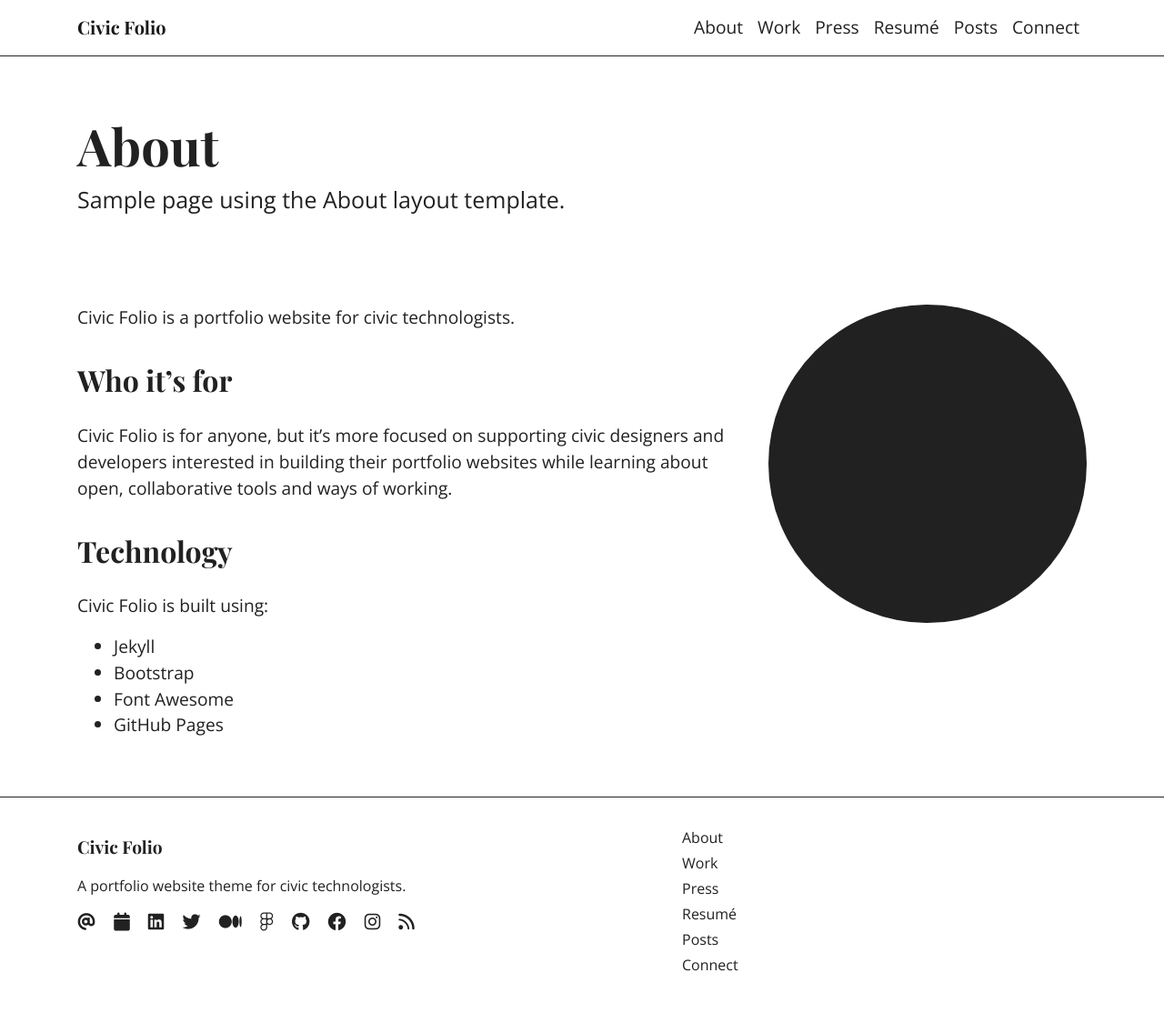
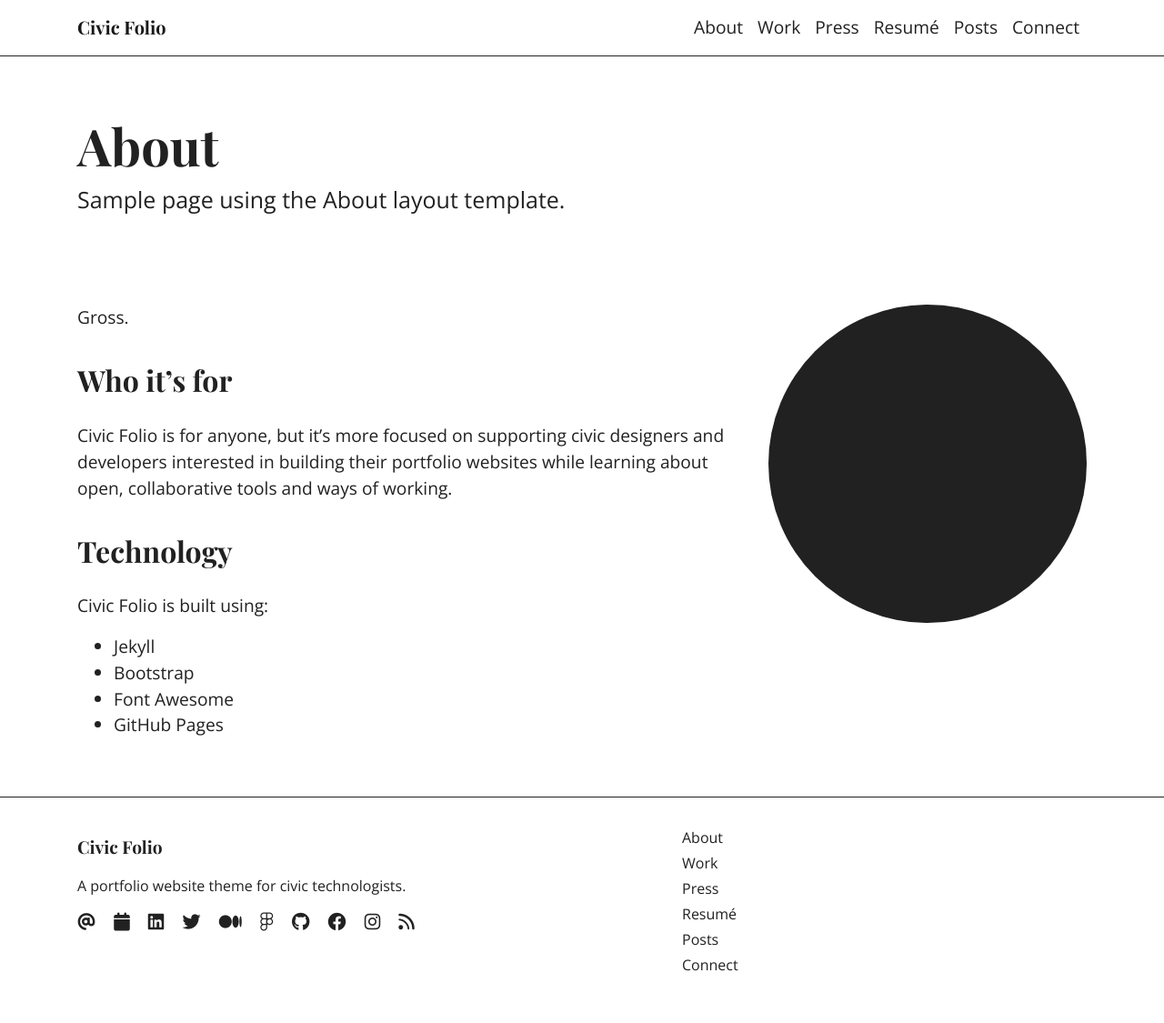
Before and after one commit to nnamd/nnamd.github.io, a Jekyll site: the page built from _pages/about.md, in a window 1280 px wide. Shown: the whole page at 91% size. Built offline with Jekyll 4.4.1, drawn with Linux system fonts in a browser that asks for light colours.

Commit message:
test change

```diff
--- a/_pages/about.md
+++ b/_pages/about.md
@@ -5,7 +5,7 @@ layout: about
 permalink: /about/
 ---
 
-Civic Folio is a portfolio website for civic technologists.
+Gross.
 
 ## Who it's for
 
```
